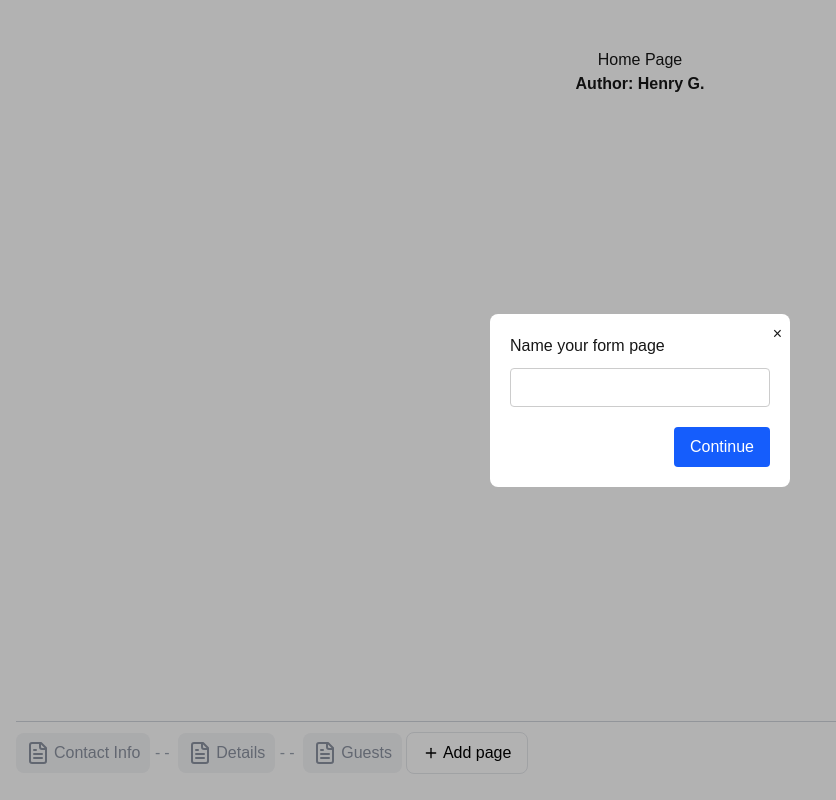
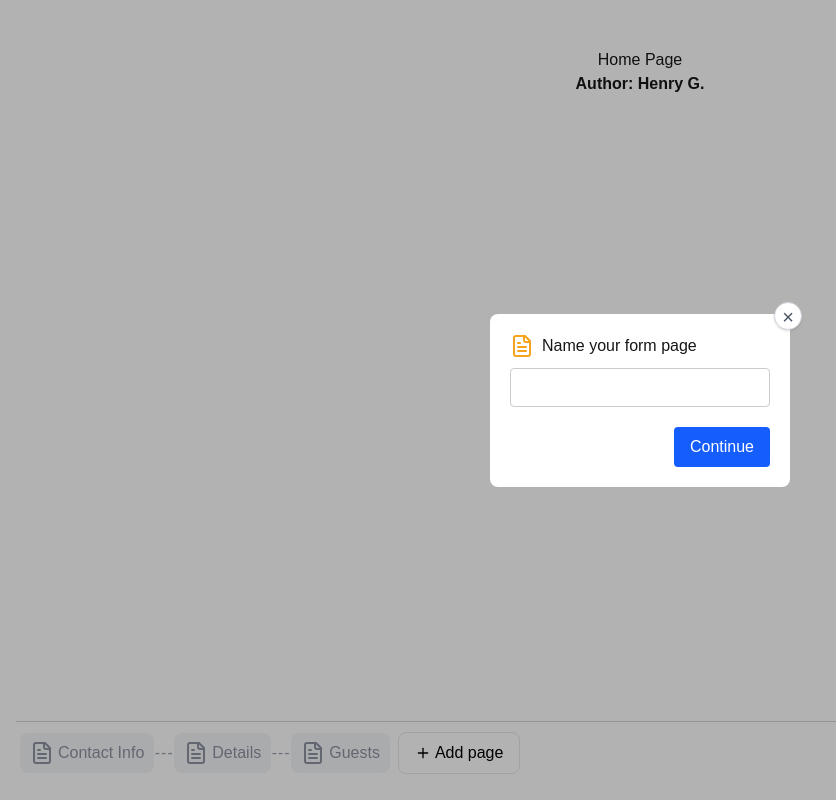
Before and after one commit to henrygranados/henrygranados-nextjs-app, a Next.js app: page / in a window 1280 px wide. Both pictures are taken after a click on the element "Add page". Shown: the whole page, without its empty margins (0-836 px from the left). Built offline with nearby package versions, Linux system fonts and the light colour scheme.

Commit message:
more styles

```diff
--- a/app/components/BottomNav.tsx
+++ b/app/components/BottomNav.tsx
@@ -99,12 +99,15 @@ export default function BottomNav({
         modifiers={[restrictToHorizontalAxis]}
       >
         <SortableContext
-          items={tabs.map((t) => t.id)}
+          items={tabs.map(({ id }) => id)}
           strategy={horizontalListSortingStrategy}
         >
           <nav className="flex items-center border-t border-gray-300 py-2.5 px-0 bg-white sticky bottom-0 z-30 overflow-x-auto">
             {tabs.map((tab, index) => (
-              <div key={tab.id} className="flex items-center text-gray-400">
+              <div
+                key={tab.id}
+                className="flex items-center text-gray-400 mx-1"
+              >
                 {index > 0 && index < tabs.length && (
                   <InsertButton
                     onClick={() => {
--- /dev/null
+++ b/app/components/ClientLayout.tsx
@@ -0,0 +1,28 @@
+/* eslint-disable react/no-children-prop */
+"use client";
+
+import { TabsProvider, useTabs } from "../context/TabsContext";
+import BottomNav from "./BottomNav";
+
+function LayoutContent({ children }: { children: React.ReactNode }) {
+  const { tabs, setTabs } = useTabs();
+
+  return (
+    <>
+      <main className="flex-grow">{children}</main>
+      <BottomNav tabs={tabs} setTabs={setTabs} />
+    </>
+  );
+}
+
+export default function ClientLayout({
+  children,
+}: {
+  children: React.ReactNode;
+}) {
+  return (
+    <TabsProvider>
+      <LayoutContent children={children} />
+    </TabsProvider>
+  );
+}
--- a/app/components/ContextMenu.tsx
+++ b/app/components/ContextMenu.tsx
@@ -73,7 +73,7 @@ export default function ContextMenu({
         </MenuItem>
 
         <MenuItem
-          icon={<PenLine size={16} className="mr-2" />}
+          icon={<PenLine size={16} className="mr-2" color="#9EA3B2" />}
           onClick={() => {
             const tab = tabs.find(({ id }) => id === tabId);
             if (tab) {
@@ -86,13 +86,13 @@ export default function ContextMenu({
         </MenuItem>
 
         <MenuItem
-          icon={<Clipboard size={16} className="mr-2" color="#000" />}
+          icon={<Clipboard size={16} className="mr-2" color="#9EA3B2" />}
           onClick={() => {}}
         >
           Copy
         </MenuItem>
         <MenuItem
-          icon={<Copy size={16} className="mr-2" color="#000" />}
+          icon={<Copy size={16} className="mr-2" color="#9EA3B2" />}
           onClick={() => {}}
         >
           Duplicate
@@ -108,6 +108,7 @@ export default function ContextMenu({
             setTabs(tabs.filter(({ id }) => id !== tabId));
             onClose();
           }}
+          textColor="#ea352f"
         >
           Delete
         </MenuItem>
--- a/app/components/InsertButton.tsx
+++ b/app/components/InsertButton.tsx
@@ -26,7 +26,7 @@ export default function InsertButton({ onClick }: { onClick: () => void }) {
   }, []);
 
   return (
-    <div className="mx-1 inline-block">
+    <div className="inline-block -ml-2">
       <div
         ref={buttonRef}
         onClick={onClick}
@@ -39,7 +39,7 @@ export default function InsertButton({ onClick }: { onClick: () => void }) {
         {hover ? (
           <Plus size={14} color="#000" />
         ) : (
-          <span className="tracking-[4px]">--</span>
+          <span className="tracking-[1px]">---</span>
         )}
       </div>
     </div>
--- a/app/components/MenuItem.tsx
+++ b/app/components/MenuItem.tsx
@@ -2,10 +2,12 @@ export default function MenuItem({
   icon,
   children,
   onClick,
+  textColor,
 }: {
   icon: React.ReactNode;
   children: React.ReactNode;
   onClick: () => void;
+  textColor?: string;
 }) {
   return (
     <div
@@ -19,7 +21,7 @@ export default function MenuItem({
       }}
     >
       {icon}
-      <span>{children}</span>
+      <span style={textColor ? { color: textColor } : undefined}>{children}</span>
     </div>
   );
 }
--- a/app/components/Modal.tsx
+++ b/app/components/Modal.tsx
@@ -1,3 +1,5 @@
+import { FileText } from "lucide-react";
+
 export default function Modal({
   title,
   inputValue,
@@ -17,14 +19,17 @@ export default function Modal({
     <div className="modal-overlay" onClick={onClose}>
       <div className="modal" onClick={(e) => e.stopPropagation()}>
         <button
-          className="absolute top-2 right-2 border-none bg-transparent text-base cursor-pointer"
+          className="absolute -top-3 -right-3 w-7 h-7 flex items-center justify-center rounded-full border border-gray-300 bg-white text-gray-600 text-xl font-light cursor-pointer shadow-sm hover:bg-gray-100"
           onClick={onClose}
           aria-label="Close modal"
         >
-          ×
+          <span className="relative top-[1px]">×</span>
         </button>
 
-        <h2 className="mb-2.5">{title}</h2>
+        <div className="flex items-center mb-2.5">
+          <FileText color="#F6A31D" className="mr-2" />
+          <h2 className="m-0">{title}</h2>
+        </div>
 
         <input value={inputValue} onChange={(e) => onChange(e.target.value)} />
 
--- a/app/layout.tsx
+++ b/app/layout.tsx
@@ -1,20 +1,5 @@
-/* eslint-disable react/no-children-prop */
-"use client";
-
-import BottomNav from "./components/BottomNav";
-import { TabsProvider, useTabs } from "./context/TabsContext";
+import ClientLayout from "./components/ClientLayout";
 import "./globals.css";
-
-function LayoutContent({ children }: { children: React.ReactNode }) {
-  const { tabs, setTabs } = useTabs();
-
-  return (
-    <>
-      <main style={{ flexGrow: 1 }}>{children}</main>
-      <BottomNav tabs={tabs} setTabs={setTabs} />
-    </>
-  );
-}
 
 export default function RootLayout({
   children,
@@ -23,17 +8,8 @@ export default function RootLayout({
 }) {
   return (
     <html lang="en">
-      <body
-        style={{
-          display: "flex",
-          flexDirection: "column",
-          height: "100vh",
-          margin: 0,
-        }}
-      >
-        <TabsProvider>
-          <LayoutContent children={children} />
-        </TabsProvider>
+      <body className="flex flex-col h-screen m-0">
+        <ClientLayout>{children}</ClientLayout>
       </body>
     </html>
   );
```
